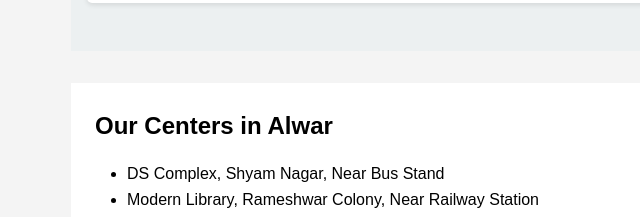
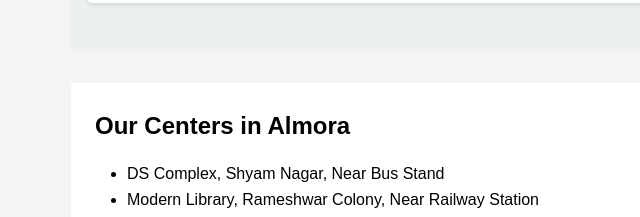
Before and after one commit to rahul-sijwali/IITian-academy, a plain HTML site: page index.html in a window 1280 px wide. Shown: the part 1163-1380 px from the top of the page, 1-641 px from the left. Drawn offline with Linux system fonts and the light colour scheme.

Commit message:
Update index.html

```diff
--- a/index.html
+++ b/index.html
@@ -181,7 +181,7 @@
         </section>
 
         <section id="locations" class="location-section">
-            <h2>Our Centers in Alwar</h2>
+            <h2>Our Centers in Almora</h2>
             <ul class="policy-list">
                 <li>DS Complex, Shyam Nagar, Near Bus Stand</li>
                 <li>Modern Library, Rameshwar Colony, Near Railway Station</li>
```
